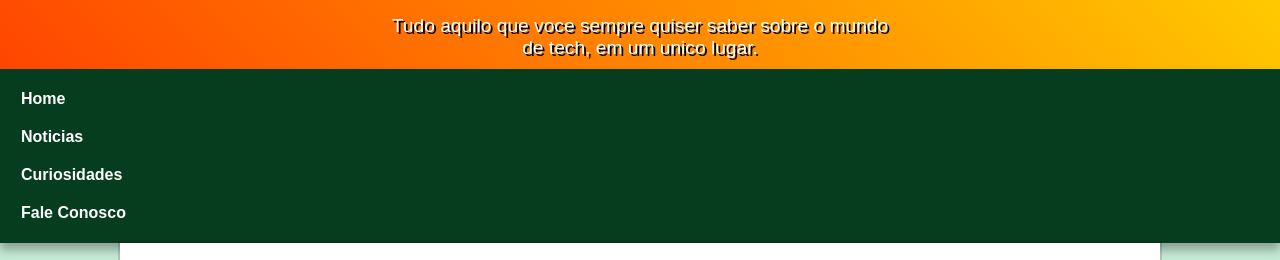
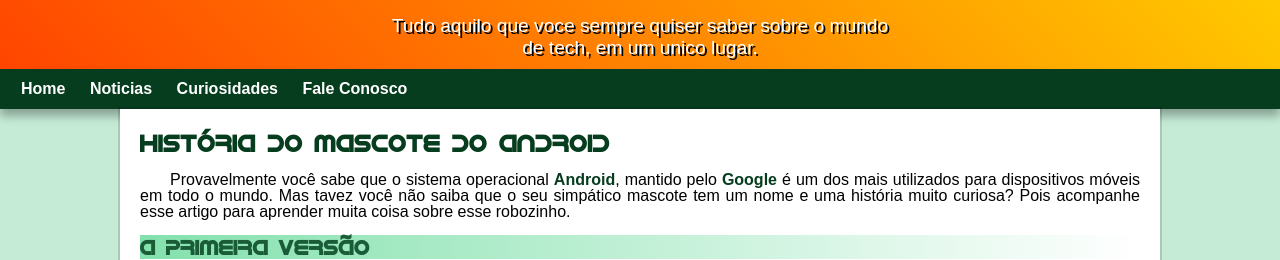
Before and after one commit to kelwinsouza/projeto01, a plain HTML site: page index.html in a window 1280 px wide. Shown: the part 130-390 px from the top of the page. Drawn offline with Linux system fonts and the light colour scheme.

Commit message:
Update styles.css

```diff
--- a/Estilo/styles.css
+++ b/Estilo/styles.css
@@ -63,8 +63,8 @@ nav {
 }
 nav > a {
     gap: 10px;
-    grid-template-columns: repeat(4, 1fr);
-    display: grid;
+    /*grid-template-columns: repeat(4, 1fr);
+    display: grid;*/
     color: white;
     padding: 10px;
     text-decoration: none;
```
